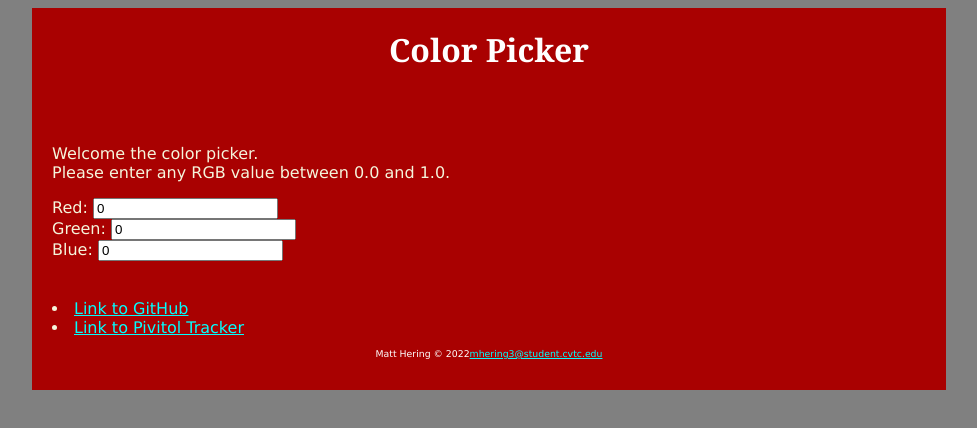
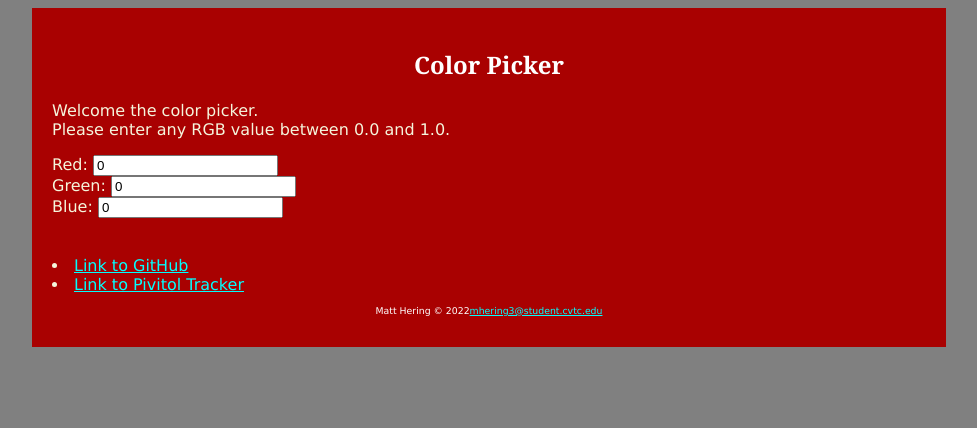
Before and after one commit to MattKHering/Color-Picker, a plain HTML site: page index.html in a window 1280 px wide. Shown: the whole page, without its empty margins (151-1128 px from the left). Drawn offline with Linux system fonts and the light colour scheme.

Commit message:
Added header fix to index.html

```diff
--- a/index.html
+++ b/index.html
@@ -10,7 +10,7 @@
 <body>
     <main id="hero">
         <header>
-            <h1>Color Picker</h1>
+            <h2>Color Picker</h2>
         </header>
 
 
```
